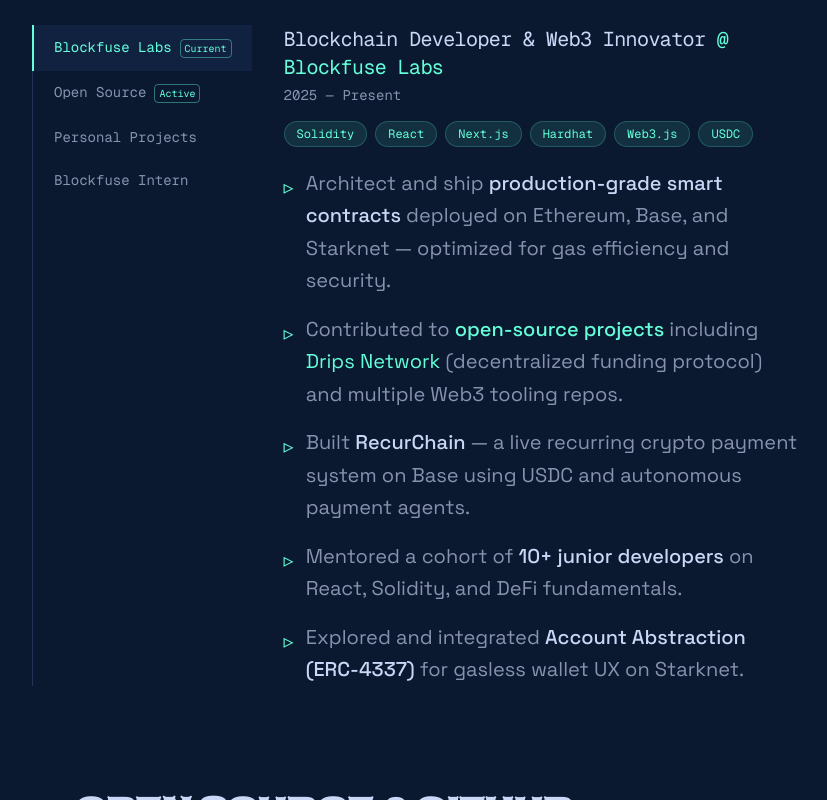
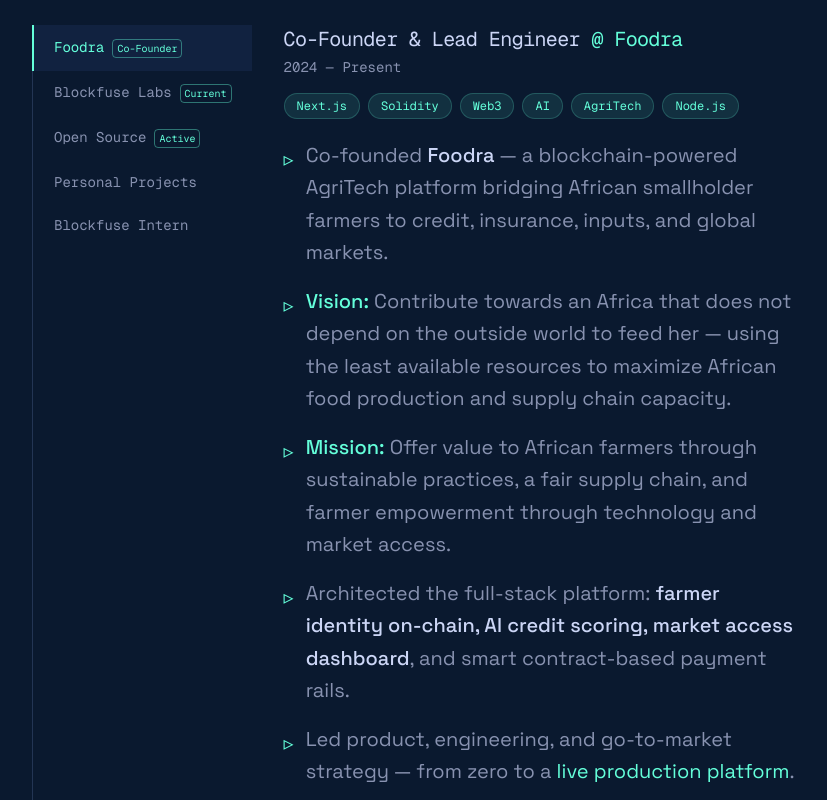
Before and after one commit to Clement-coder/clemscoder, a React (Vite) app: page / in a window 1280 px wide. Shown: the part 2780-3580 px from the top of the page, without its empty margins (160-987 px from the left). Built offline with nearby package versions, Linux system fonts and the light colour scheme; no server answers.

Commit message:
feat: add Foodra co-founder tab, expand open source & fix all experience tabs + mobile scroll

```diff
--- a/src/components/Experience.jsx
+++ b/src/components/Experience.jsx
@@ -5,18 +5,34 @@
 
 const jobs = [
   {
+    company: 'Foodra',
+    url: 'https://www.foodramarket.com/',
+    title: 'Co-Founder & Lead Engineer',
+    range: '2024 — Present',
+    badge: 'Co-Founder',
+    stack: ['Next.js', 'Solidity', 'Web3', 'AI', 'AgriTech', 'Node.js'],
+    duties: [
+      <>Co-founded <span className="text-lightest-slate font-medium">Foodra</span> — a blockchain-powered AgriTech platform bridging African smallholder farmers to credit, insurance, inputs, and global markets.</>,
+      <><span className="text-green font-medium">Vision:</span> Contribute towards an Africa that does not depend on the outside world to feed her — using the least available resources to maximize African food production and supply chain capacity.</>,
+      <><span className="text-green font-medium">Mission:</span> Offer value to African farmers through sustainable practices, a fair supply chain, and farmer empowerment through technology and market access.</>,
+      <>Architected the full-stack platform: <span className="text-lightest-slate font-medium">farmer identity on-chain, AI credit scoring, market access dashboard</span>, and smart contract-based payment rails.</>,
+      <>Led product, engineering, and go-to-market strategy — from zero to a <a href="https://www.foodramarket.com/" target="_blank" rel="noopener noreferrer" className="text-green hover:underline">live production platform</a>.</>,
+      <>Integrated <span className="text-lightest-slate font-medium">DeFi lending primitives</span> to give unbanked farmers access to micro-credit without traditional collateral.</>,
+    ],
+  },
+  {
     company: 'Blockfuse Labs',
     url: 'https://blockfuselabs.com',
     title: 'Blockchain Developer & Web3 Innovator',
-    range: '2025 — Present',
+    range: '2024 — Present',
     badge: 'Current',
-    stack: ['Solidity', 'React', 'Next.js', 'Hardhat', 'Web3.js', 'USDC'],
+    stack: ['Solidity', 'React', 'Next.js', 'Hardhat', 'Web3.js', 'USDC', 'Cairo'],
     duties: [
       <>Architect and ship <span className="text-lightest-slate font-medium">production-grade smart contracts</span> deployed on Ethereum, Base, and Starknet — optimized for gas efficiency and security.</>,
-      <>Contributed to <span className="text-green font-medium">open-source projects</span> including <a href="https://github.com/drips-network" target="_blank" rel="noopener noreferrer" className="text-green hover:underline">Drips Network</a> (decentralized funding protocol) and multiple Web3 tooling repos.</>,
       <>Built <span className="text-lightest-slate font-medium">RecurChain</span> — a live recurring crypto payment system on Base using USDC and autonomous payment agents.</>,
+      <>Explored and integrated <span className="text-lightest-slate font-medium">Account Abstraction (ERC-4337)</span> for gasless wallet UX on Starknet via the Kizo Gasless Wallet project.</>,
       <>Mentored a cohort of <span className="text-lightest-slate font-medium">10+ junior developers</span> on React, Solidity, and DeFi fundamentals.</>,
-      <>Explored and integrated <span className="text-lightest-slate font-medium">Account Abstraction (ERC-4337)</span> for gasless wallet UX on Starknet.</>,
+      <>Contributed to internal tooling, developer education, and the Blockfuse open-source ecosystem.</>,
     ],
   },
   {
@@ -27,38 +43,43 @@
     badge: 'Active',
     stack: ['Solidity', 'TypeScript', 'React', 'Cairo', 'Rust'],
     duties: [
+      <>Active contributor on <a href="https://gitcoin.co" target="_blank" rel="noopener noreferrer" className="text-green hover:underline">Gitcoin</a> — funded and contributed to public goods projects in the Web3 ecosystem.</>,
+      <>Contributor on <a href="https://app.talentprotocol.com" target="_blank" rel="noopener noreferrer" className="text-green hover:underline">Talent Protocol</a> — building on-chain reputation and developer identity.</>,
+      <>Active on <a href="https://onlydust.com" target="_blank" rel="noopener noreferrer" className="text-green hover:underline">OnlyDust</a>, <a href="https://www.codetriage.com" target="_blank" rel="noopener noreferrer" className="text-green hover:underline">CodeTriage</a>, and <a href="https://bountysource.com" target="_blank" rel="noopener noreferrer" className="text-green hover:underline">BountySource</a> — picking up bounties and triaging issues across open-source repos.</>,
+      <>Participated in the <span className="text-lightest-slate font-medium">Hedera Hackathon</span> — built a decentralized solution leveraging Hedera's hashgraph consensus and token service.</>,
       <>Contributed to <a href="https://github.com/drips-network" target="_blank" rel="noopener noreferrer" className="text-green hover:underline">Drips Network</a> — a protocol for streaming money and funding open-source software on-chain.</>,
-      <>Submitted PRs and bug fixes to multiple <span className="text-lightest-slate font-medium">Web3 tooling libraries</span> across the Ethereum and Starknet ecosystems.</>,
-      <>Maintained and published <span className="text-lightest-slate font-medium">web3-contract-collection</span> — a reference library of production Solidity patterns used by other developers.</>,
-      <>Active on GitHub with consistent contributions — smart contracts, frontend integrations, and developer tooling.</>,
+      <>Maintained <span className="text-lightest-slate font-medium">web3-contract-collection</span> — a reference library of production Solidity patterns used by other developers.</>,
     ],
   },
   {
     company: 'Personal Projects',
     url: 'https://github.com/Clement-coder',
     title: 'Full Stack & Web3 Developer',
-    range: '2023 — 2025',
+    range: '2023 — Present',
     badge: null,
-    stack: ['React', 'Node.js', 'Next.js', 'Tailwind', 'MongoDB'],
+    stack: ['React', 'Node.js', 'Next.js', 'Tailwind', 'MongoDB', 'Solidity'],
     duties: [
-      <>Shipped <span className="text-lightest-slate font-medium">11 production projects</span> spanning DeFi, NFT marketplaces, AI agents, and AgriTech — all live on Vercel.</>,
-      <>Built <span className="text-lightest-slate font-medium">AxiomSphere</span>, a decentralized AI agent platform with on-chain micropayments and autonomous task execution.</>,
-      <>Developed <span className="text-lightest-slate font-medium">Foodra</span>, a blockchain-powered agricultural platform connecting farmers to credit, insurance, and markets.</>,
-      <>Designed and built this portfolio from scratch — pixel-perfect, fully responsive, and animated.</>,
+      <>Shipped <span className="text-lightest-slate font-medium">11+ production projects</span> spanning DeFi, NFT platforms, AgriTech, e-commerce, and developer tools — all live on Vercel.</>,
+      <>Built <span className="text-lightest-slate font-medium">CeloTasks</span> — a MiniPay-compatible micro-task protocol on Celo with on-chain reputation and instant payments.</>,
+      <>Built <span className="text-lightest-slate font-medium">TaskFlow</span> — a decentralized task OS for teams on Stacks with wallet-native collaboration.</>,
+      <>Built <span className="text-lightest-slate font-medium">Plateau Potatoes</span> — a farm-to-doorstep e-commerce platform for fresh produce from Jos Plateau.</>,
+      <>Built <span className="text-lightest-slate font-medium">Cipherlink</span> — secure message encryption and sharing with local history tracking.</>,
+      <>Designed and built this portfolio from scratch — pixel-perfect, fully responsive, and animated with Framer Motion.</>,
     ],
   },
   {
     company: 'Blockfuse Intern',
     url: 'https://blockfuselabs.com',
     title: 'Frontend & Backend Developer Intern',
-    range: '2022 — 2023',
+    range: '2023 — 2024',
     badge: null,
-    stack: ['React', 'JavaScript', 'Solidity', 'CSS'],
+    stack: ['React', 'JavaScript', 'Solidity', 'Node.js', 'CSS'],
     duties: [
-      <>Integrated smart contract calls into React frontends using <span className="text-lightest-slate font-medium">ethers.js</span> and Web3.js.</>,
-      <>Deployed and tested contracts on Goerli and Sepolia testnets, learning the full DApp development lifecycle.</>,
-      <>Collaborated on UI/UX designs that became the foundation for Blockfuse's internal tooling.</>,
-      <>Went from zero blockchain knowledge to shipping a working DApp in under 6 months.</>,
+      <>Integrated smart contract calls into React frontends using <span className="text-lightest-slate font-medium">ethers.js</span> and Web3.js — bridging on-chain logic with polished UIs.</>,
+      <>Deployed and tested contracts on Goerli and Sepolia testnets, learning the full DApp development lifecycle end-to-end.</>,
+      <>Built and shipped backend REST APIs with <span className="text-lightest-slate font-medium">Node.js and Express</span> — handling auth, data persistence, and third-party integrations.</>,
+      <>Collaborated on UI/UX designs that became the foundation for Blockfuse's internal tooling and client projects.</>,
+      <>Went from zero blockchain knowledge to <span className="text-lightest-slate font-medium">shipping a working DApp in under 6 months</span>.</>,
     ],
   },
 ];
@@ -286,13 +307,13 @@
       <h2 className="numbered-heading">Where I've Worked</h2>
 
       <div ref={ref} className="fade-up flex flex-col sm:flex-row gap-0">
-        {/* Tab list */}
-        <div className="flex sm:flex-col overflow-x-auto sm:overflow-visible border-b sm:border-b-0 sm:border-l border-lightest-navy min-w-max">
+        {/* Tab list — horizontal scroll on mobile, vertical on desktop */}
+        <div className="flex sm:flex-col overflow-x-auto sm:overflow-visible border-b sm:border-b-0 sm:border-l border-lightest-navy scrollbar-none" style={{ scrollbarWidth: 'none', msOverflowStyle: 'none' }}>
           {jobs.map((job, i) => (
             <button
               key={job.company + i}
               onClick={() => setActive(i)}
-              className={`font-mono text-sm px-5 py-3 text-left whitespace-nowrap transition-all duration-200 border-b-2 sm:border-b-0 sm:border-l-2 -mb-px sm:-ml-px ${
+              className={`font-mono text-sm px-5 py-3 text-left whitespace-nowrap transition-all duration-200 border-b-2 sm:border-b-0 sm:border-l-2 -mb-px sm:-ml-px flex-shrink-0 ${
                 active === i
                   ? 'text-green border-green bg-light-navy'
                   : 'text-slate border-transparent hover:text-green hover:bg-light-navy/50'
```
